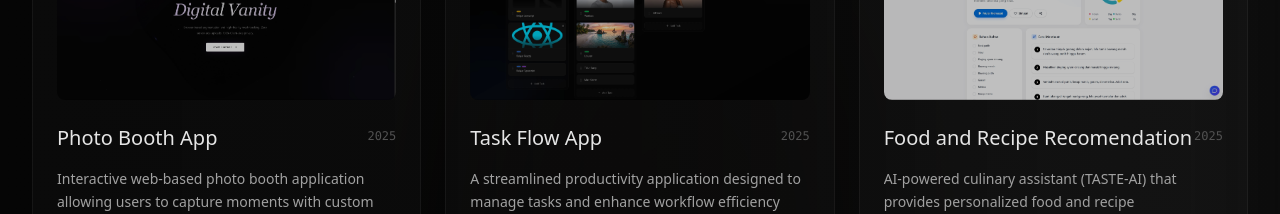
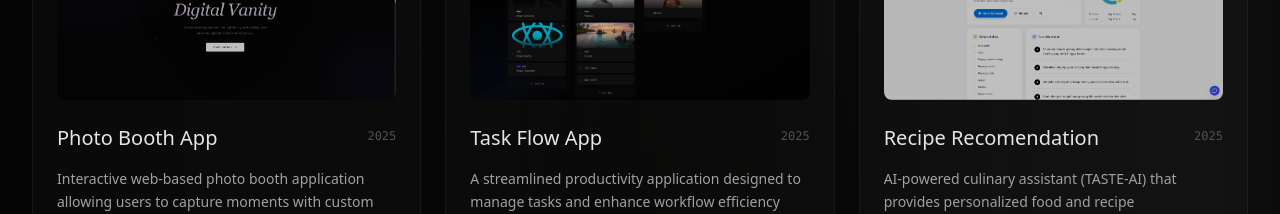
Before and after one commit to farelkdhfi/farelkdhfi, a React (Vite) app: page / in a window 1280 px wide. Shown: the part 7939-8153 px from the top of the page. Built offline with nearby package versions, Linux system fonts and the light colour scheme.

Commit message:
Update Data

```diff
--- a/src/data/personalData.js
+++ b/src/data/personalData.js
@@ -93,7 +93,7 @@ export const additionalProjects = [
         url: "https://task-flow-pink-omega.vercel.app/"
     },
     {
-        title: "Food and Recipe Recomendation",
+        title: "Recipe Recomendation",
         image: TasteAI,
         year: "2025",
         desc: "AI-powered culinary assistant (TASTE-AI) that provides personalized food and recipe recommendations using the Groq AI model.",
```
